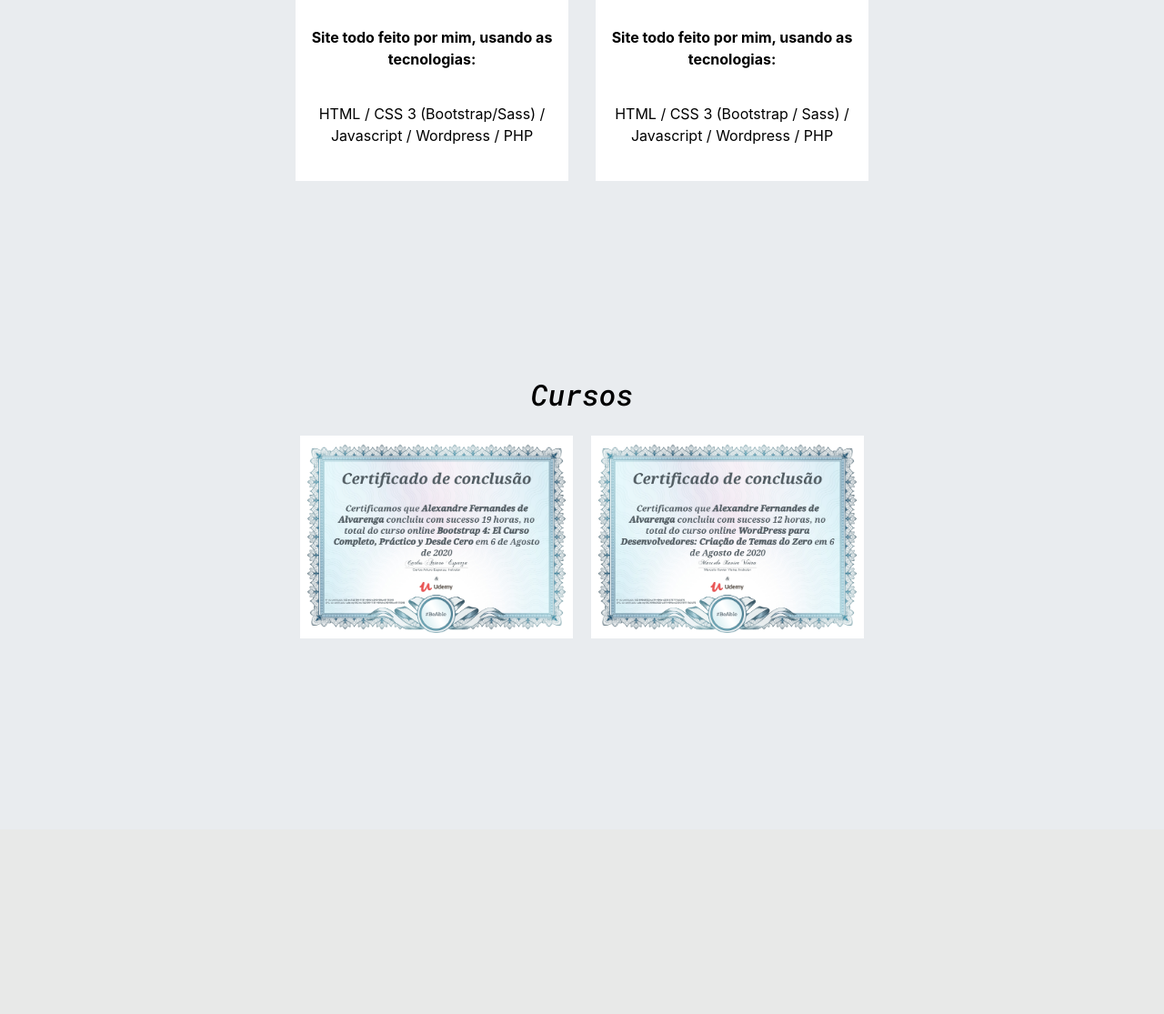
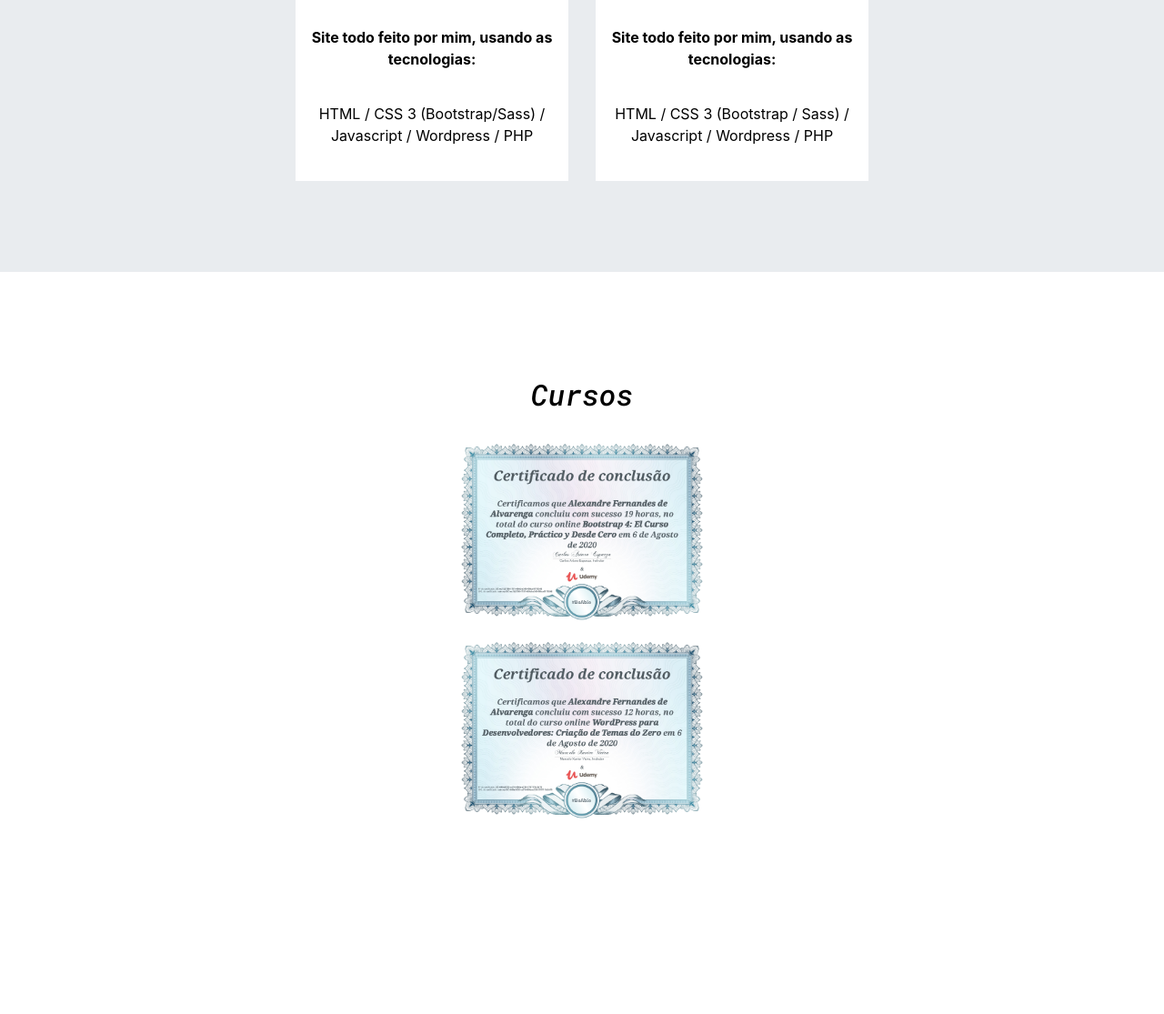
Before and after one commit to 2011Alexandrealvarenga/Portfolio2, a PHP site: page / in a window 1280 px wide. Shown: the part 2673-3788 px from the top of the page at 91% size. Before the commit the page ends 3375 px from the top, so only its background shows below. Run offline with PHP 8.4, Linux system fonts and the light colour scheme; some libraries are stand-ins or nearby versions.

Commit message:
alter item curso

```diff
--- a/index.html
+++ b/index.html
@@ -265,14 +265,18 @@
           <h2>Cursos</h2>
         </div>
       </div>
-      <div class="conteudo-curso">
-        <div class="item">
-          <img src="bootstrap.jpg" class="img-fluid">
-        </div>
-        <div class="item">
-          <img src="wordpress.jpg" class="img-fluid">
+      <div class="row d-flex justify-content-center">
+        <div class="conteudo-curso">
+          <div class="item">
+            <img src="bootstrap.jpg" class="">
+          </div>
+          <div class="item">
+            <img src="wordpress.jpg" class="">
+          </div>
+
         </div>
       </div>
+
         <!--
         <div class="row conteudo-curso">
           <div class="col-sm-12 col-lg-4 mb-1">
--- a/style.css
+++ b/style.css
@@ -418,7 +418,7 @@ color: #000;
 .curso {
   padding-top: 100px;
   padding-bottom: 200px;
-  background: #e9ecef; }
+  background: #fff; }
   .curso h2 {
     color: #000; }
   .curso h4 {
@@ -441,13 +441,17 @@ color: #000;
       color: #000; }
     .conteudo-curso .conteudo:hover p {
       color: #000; }
+
 .conteudo-curso{
-  display: flex;
+  display: inline;
   justify-content: center;
 }
 .conteudo-curso .item{
-  width: 300px;
   margin: 10px;
+}
+.curso .conteudo-curso .item img{
+  width: 280px;
+  height: auto;
 }
 /*RESPONSIVE*/
 .navbar-toggler-icon {
@@ -524,7 +528,9 @@ color: #000;
       padding-top: 5px;
       padding-bottom: 5px; } }
 
+@media screen and (min-width: 768px) and (max-width: 991px) {
 
+}
 @media screen and (max-width: 768px) {
   .conteudo-curso .conteudo:hover {
     transform: scale(1); }
```
